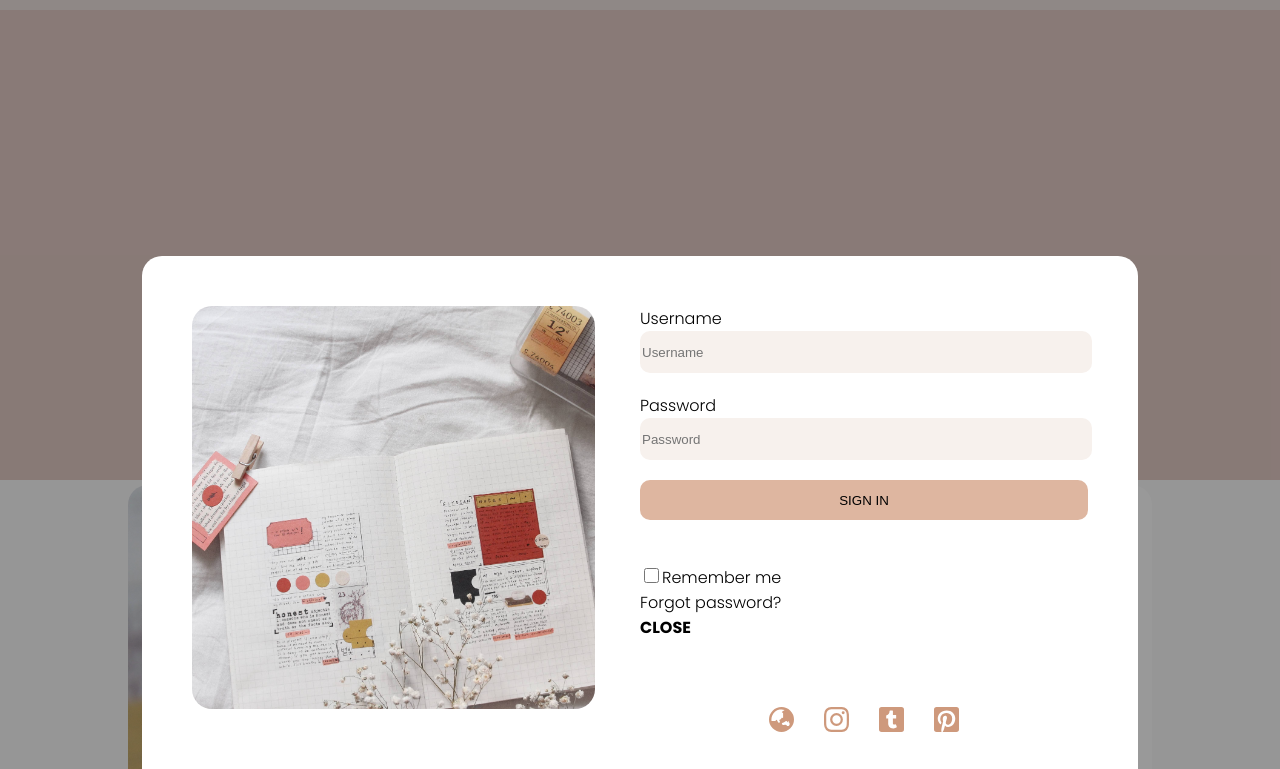
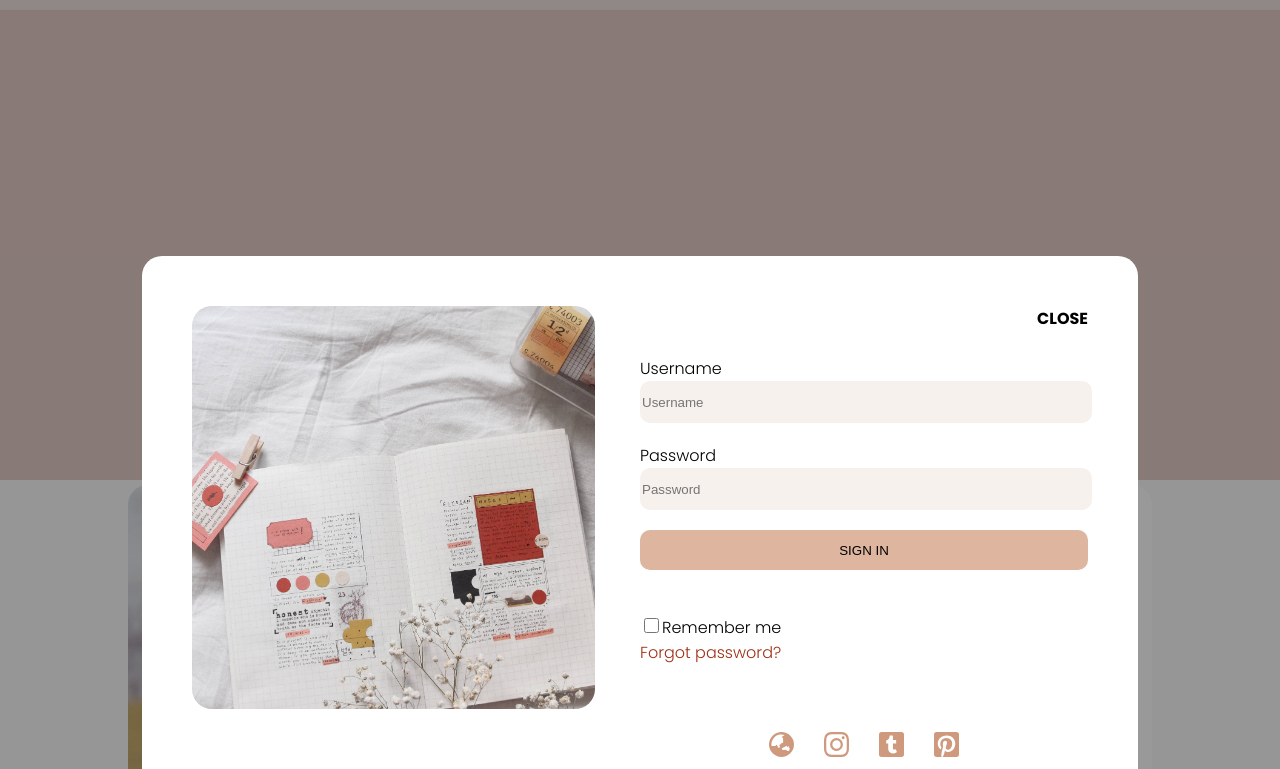
Before and after one commit to ephemerastudio/store, a plain HTML site: page account.html in a window 1280 px wide. Both pictures are taken after a click on the link "here". Shown: the top 769 px of the page. Drawn offline with Linux system fonts and the light colour scheme; some icons are missing; a web font is replaced by a local one.

Commit message:
update commit

```diff
--- a/account.html
+++ b/account.html
@@ -102,7 +102,7 @@
                 <input class = "username" type = "text" name = "" placeholder = "Username">
                 <label for = "password">Password<span> *</span></label>
                 <input class = "password" type = "password" name = "" placeholder = "Password">
-                <label for = "fname">Mobile Number</label>
+                <label for = "fname">Mobile Number<span> *</span></label>
                 <input class = "mobile" type = "tel" name = "" placeholder = "Mobile Number">
                 <label for = "fname">Email Address<span> *</span></label>
                 <input class = "email" type = "email" name = "" placeholder = "Email Address">
@@ -120,6 +120,8 @@
             </div>
             <div class = "right">
               <div class = "signup_form">
+                <span onclick = "document.getElementById('signin_wrapper').style.display='none'" class = "close" title = "Close Pop-Up">CLOSE</span>
+                <br><br>
                 <form action = "action.php" method = "post">
                   <label for = "uname">Username</label>
                   <input class = "fname" type = "text" name = "" placeholder = "Username">
@@ -127,9 +129,8 @@
                   <input class = "mname" type = "text" name = "" placeholder = "Password">
                   <button class = "submit" type = "submit" name = "button">SIGN IN</button>
                   <input type = "checkbox">Remember me<br>
-                  <a href = "#">Forgot password?</a>
+                  <a class = "forgot" href = "#">Forgot password?</a>
                   <br>
-                  <span onclick = "document.getElementById('signin_wrapper').style.display='none'" class = "close" title = "Close PopUp">CLOSE</span>
                 </form>
               </div>
               <div class = "flex_social">
--- a/css/styles_account.css
+++ b/css/styles_account.css
@@ -398,12 +398,20 @@ form
 .signup_form .close
 {
   color: black;
-  font-weight: bold;
+  font-weight: 700;
+  float: right;
 }
 
 .close:hover,.close:focus
 {
   cursor: pointer;
+  color: #9D3017;
+  transition: color 0.5s;
+}
+
+.forgot
+{
+  color: #9D3017;
 }
 
 .animate
```
